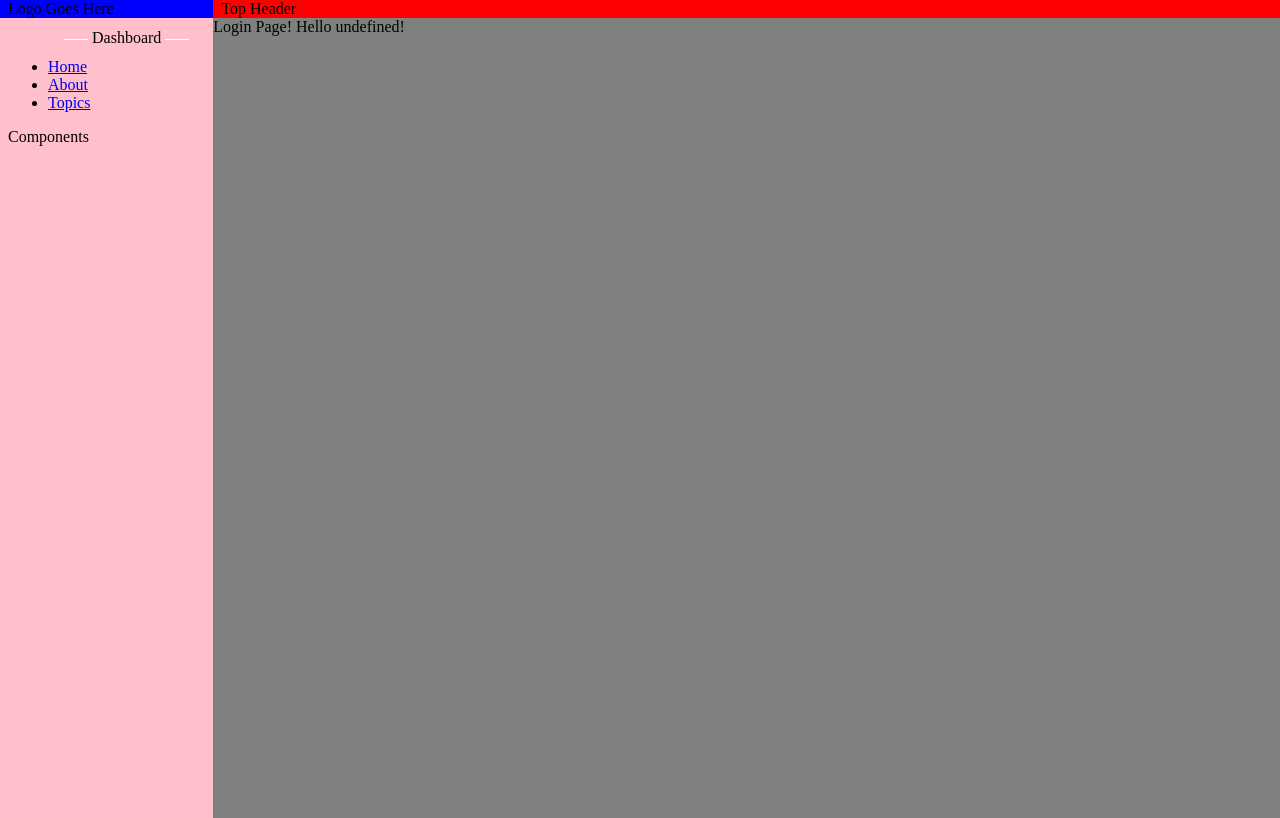
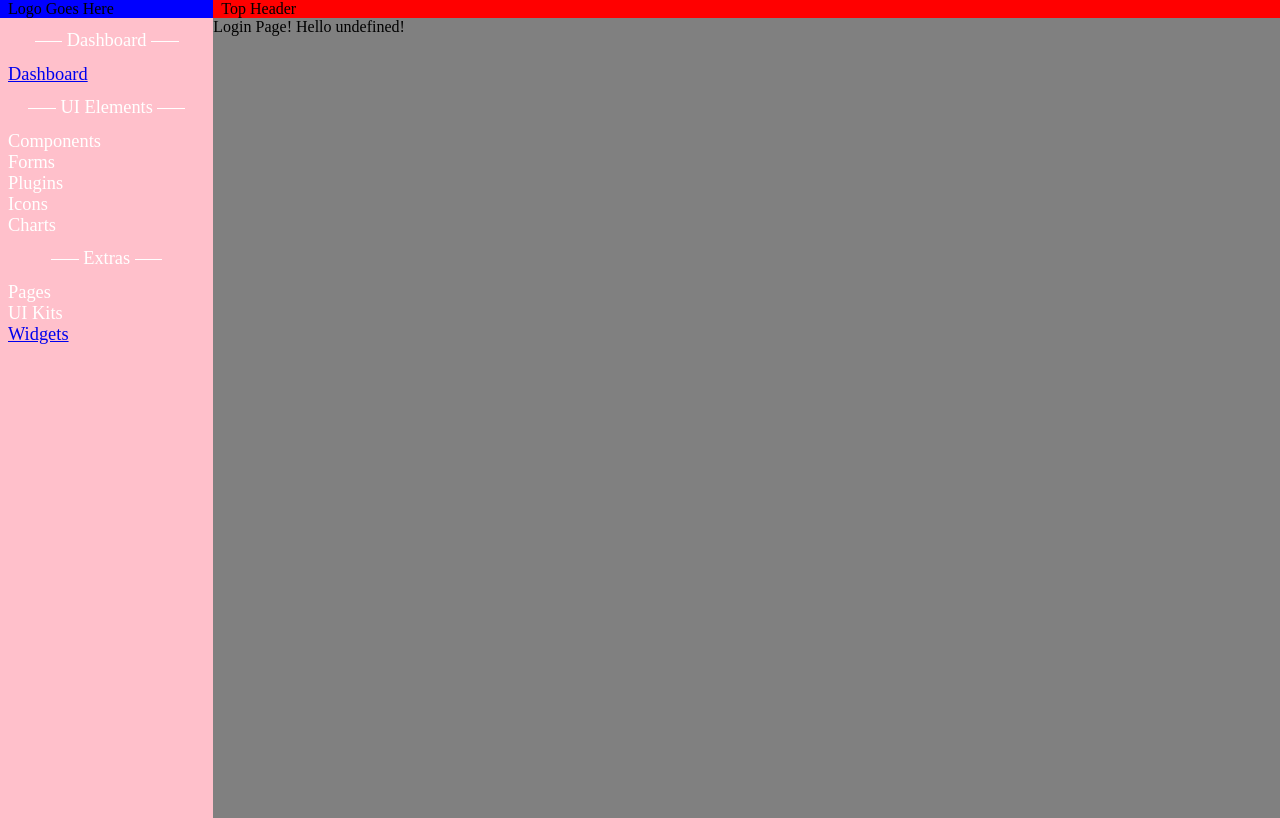
Before and after one commit to justinal64/typescript-dashboard, a React (Create React App) app: page / in a window 1280 px wide. Built offline with nearby package versions, Linux system fonts and the light colour scheme.

Commit message:
added a utils folder and component

```diff
--- a/package.json
+++ b/package.json
@@ -8,6 +8,7 @@
     "react-collapsible": "^2.0.3",
     "react-dom": "^16.2.0",
     "react-flexbox-grid": "^2.0.0",
+    "react-fontawesome": "^1.6.1",
     "react-router-dom": "^4.2.2",
     "react-scripts-ts": "2.8.0",
     "styled-components": "^2.2.4"
--- a/src/components/navigation/index.tsx
+++ b/src/components/navigation/index.tsx
@@ -1,24 +1,191 @@
 import * as React from "react";
 import Collapsible from "react-collapsible";
 import { Link } from "react-router-dom";
+import styled from "styled-components";
 import Segment from "../typography/segment/index";
 
+const Ul = styled.ul`
+  list-style-type: none;
+  color: white;
+  display: block;
+  -webkit-margin-before: 0;
+  -webkit-margin-after: 0;
+  -webkit-margin-start: 0px;
+  -webkit-margin-end: 0px;
+  -webkit-padding-start: 0;
+  font-size: 1.15em;
+`;
+
+const Li = styled.li`
+  border-top: 1px solid black;
+  background: #4f666e;
+  &:hover {
+    background: #657f89;
+  }
+`;
 const Navigation = () => {
   return (
     <div>
-      <ul>
-        <Segment title="Dashboard" font={1.5} />
+      {/* <Segment title="Dashboard" font={1.5} /> */}
+      {/* <Ul>
+        <Li>
+          <Link to="/">Home</Link>
+        </Li>
+        <Li>
+          <Link to="/about">About</Link>
+        </Li>
+        <Li>
+          <Link to="/topics">Topics</Link>
+        </Li>
+      </Ul> */}
+      <Ul>
+        <Segment title="Dashboard" font={0.75} />
         <li>
-          <Link to="/">Home</Link>
+          {/* {getIcon("puzzle-piece", navColorScheme)} */}
+          <Link to="/dashboard">Dashboard</Link>
         </li>
+        <Segment title="UI Elements" font={0.75} />
+        {/* {getIcon("puzzle-piece", navColorScheme)} */}
+        <Collapsible trigger="Components">
+          <Li>
+            {/* {getIcon("puzzle-piece", navColorScheme)} */}
+            <Link to="/buttons" className="test">
+              Buttons
+            </Link>
+          </Li>
+          <Li>
+            {/* {getIcon("puzzle-piece", navColorScheme)} */}
+            <Link to="/socialbuttons">Social Buttons</Link>
+          </Li>
+          <Li>
+            {/* {getIcon("puzzle-piece", navColorScheme)} */}
+            <Link to="/Cards">Cards</Link>
+          </Li>
+          <Li>
+            {/* {getIcon("puzzle-piece", navColorScheme)} */}
+            <Link to="/modals">Modals</Link>
+          </Li>
+          <Li>
+            {/* {getIcon("puzzle-piece", navColorScheme)} */}
+            <Link to="/switches">Switches</Link>
+          </Li>
+          <Li>
+            {/* {getIcon("puzzle-piece", navColorScheme)} */}
+            <Link to="/tables">Tables</Link>
+          </Li>
+          <Li>
+            {/* {getIcon("puzzle-piece", navColorScheme)} */}
+            <Link to="/tabs">Tabs</Link>
+          </Li>
+        </Collapsible>
+        {/* {getIcon("check-square-o", navColorScheme)} */}
+        <Collapsible trigger="Forms">
+          <Li>
+            {/* {getIcon("check-square-o", navColorScheme)} */}
+            <Link to="/basicforms">Basic Forms</Link>
+          </Li>
+          <Li>
+            {/* {getIcon("check-square-o", navColorScheme)} */}
+            <Link to="/advancedforms">Advanced Forms</Link>
+          </Li>
+          <Li>
+            {/* {getIcon("check-square-o", navColorScheme)} */}
+            <Link to="/texteditors">Text Editors</Link>
+          </Li>
+        </Collapsible>
+        {/* {getIcon("bolt", navColorScheme)} */}
+        <Collapsible trigger="Plugins">
+          <Li>
+            {/* {getIcon("bolt", navColorScheme)} */}
+            <Link to="/loadingbuttons">Loading Buttons</Link>
+          </Li>
+          <Li>
+            {/* {getIcon("bolt", navColorScheme)} */}
+            <Link to="/spinners">Spinners</Link>
+          </Li>
+        </Collapsible>
+        {/* {getIcon("star", navColorScheme)} */}
+        <Collapsible trigger="Icons">
+          <Li>
+            {/* {getIcon("star", navColorScheme)} */}
+            <Link to="/fontawesome">Font Awesome</Link>
+          </Li>
+          <Li>
+            {/* {getIcon("star", navColorScheme)} */}
+            <Link to="/simplelineicons">Simple Line Icons</Link>
+          </Li>
+        </Collapsible>
+        {/* {getIcon("pie-chart", navColorScheme)} */}
+        <Collapsible trigger="Charts">
+          <Li>
+            {/* {getIcon("pie-chart", navColorScheme)} */}
+            <Link to="/barchart">Bar Chart</Link>
+          </Li>
+          <Li>
+            {/* {getIcon("pie-chart", navColorScheme)} */}
+            <Link to="/basicchart">Basic Chart</Link>
+          </Li>
+          <Li>
+            {/* {getIcon("pie-chart", navColorScheme)} */}
+            <Link to="/horizontalchart">Horizontal Chart</Link>
+          </Li>
+          <Li>
+            {/* {getIcon("pie-chart", navColorScheme)} */}
+            <Link to="/linechart">Line Chart</Link>
+          </Li>
+          <Li>
+            {/* {getIcon("pie-chart", navColorScheme)} */}
+            <Link to="/piechart">Pie Chart</Link>
+          </Li>
+          <Li>
+            {/* {getIcon("pie-chart", navColorScheme)} */}
+            <Link to="/simplelinechart">Simple Line Chart</Link>
+          </Li>
+          <Li>
+            {/* {getIcon("pie-chart", navColorScheme)} */}
+            <Link to="/socialmediachart">Social Media Chart</Link>
+          </Li>
+        </Collapsible>
+        <Segment title="Extras" font={0.75} />
+        {/* {getIcon("star", navColorScheme)} */}
+        <Collapsible trigger="Pages">
+          <Li>
+            {/* {getIcon("star", navColorScheme)} */}
+            <Link to="/login">Login</Link>
+          </Li>
+          <Li>
+            {/* {getIcon("star", navColorScheme)} */}
+            <Link to="/basicchart">Basic Chart</Link>
+          </Li>
+          <Li>
+            {/* {getIcon("star", navColorScheme)} */}
+            <Link to="/register">Register</Link>
+          </Li>
+          <Li>
+            {/* {getIcon("star", navColorScheme)} */}
+            <Link to="/error404">Error 404</Link>
+          </Li>
+          <Li>
+            {/* {getIcon("star", navColorScheme)} */}
+            <Link to="/error500">Error 500</Link>
+          </Li>
+        </Collapsible>
+        {/* {getIcon("window-close", navColorScheme)} */}
+        <Collapsible trigger="UI Kits">
+          <Li>
+            {/* {getIcon("window-close", navColorScheme)} */}
+            <Link to="/invoicing">Invoicing</Link>
+          </Li>
+          <Li>
+            {/* {getIcon("window-close", navColorScheme)} */}
+            <Link to="/email">Email</Link>
+          </Li>
+        </Collapsible>
         <li>
-          <Link to="/about">About</Link>
+          {/* {getIcon("calculator", navColorScheme)} */}
+          <Link to="/widgets">Widgets</Link>
         </li>
-        <li>
-          <Link to="/topics">Topics</Link>
-        </li>
-      </ul>
-      <Collapsible trigger="Components">This is a test</Collapsible>
+      </Ul>
     </div>
   );
 };
--- /dev/null
+++ b/src/utils/helpers.tsx
@@ -0,0 +1,6 @@
+import * as React from "react";
+import FontAwesome from "react-fontawesome";
+
+export const getIcon = (font, styles) => {
+  return <FontAwesome name={font} style={styles} />;
+};
```
Also changed, not shown: 1 other file (tests, documents, lock files or other folders).
